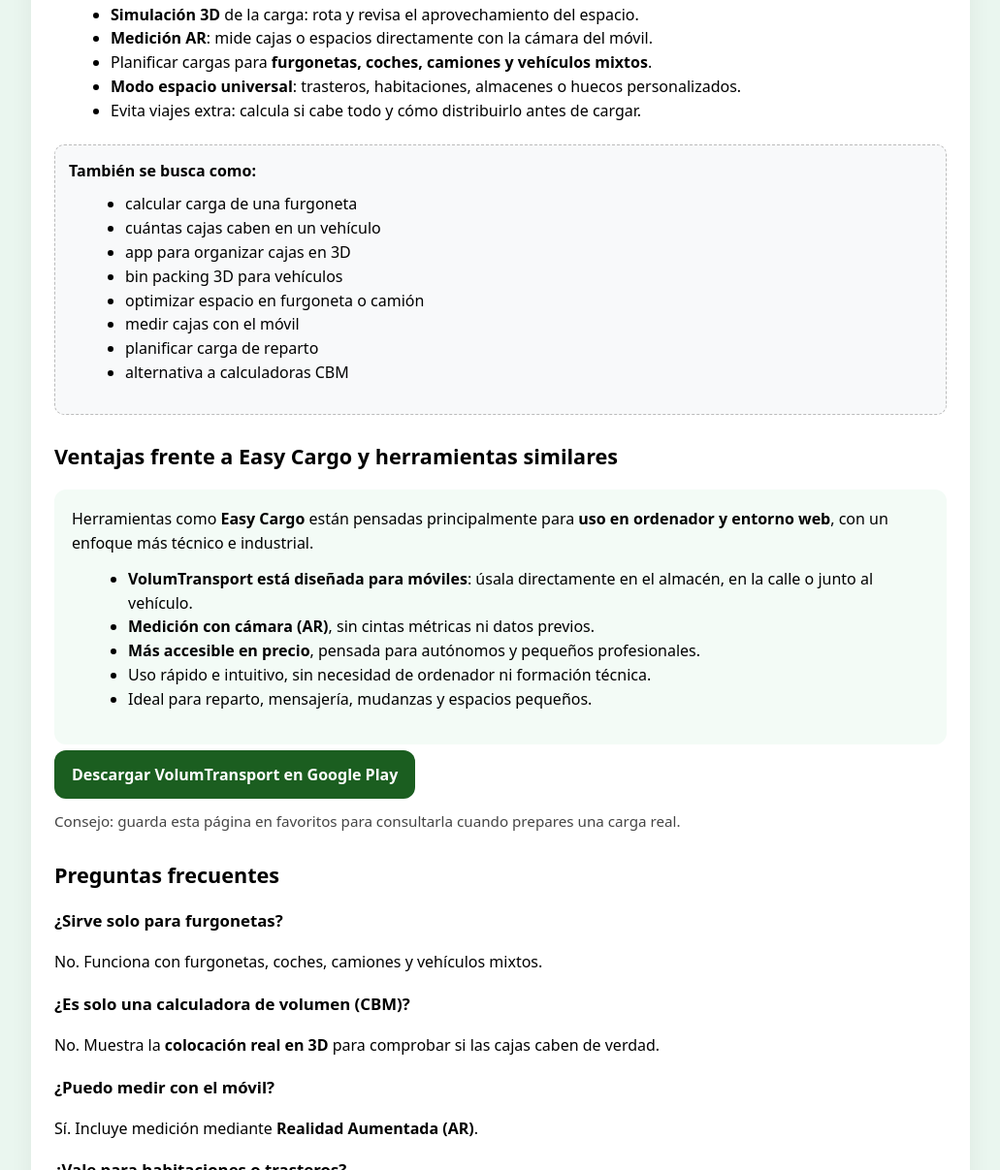
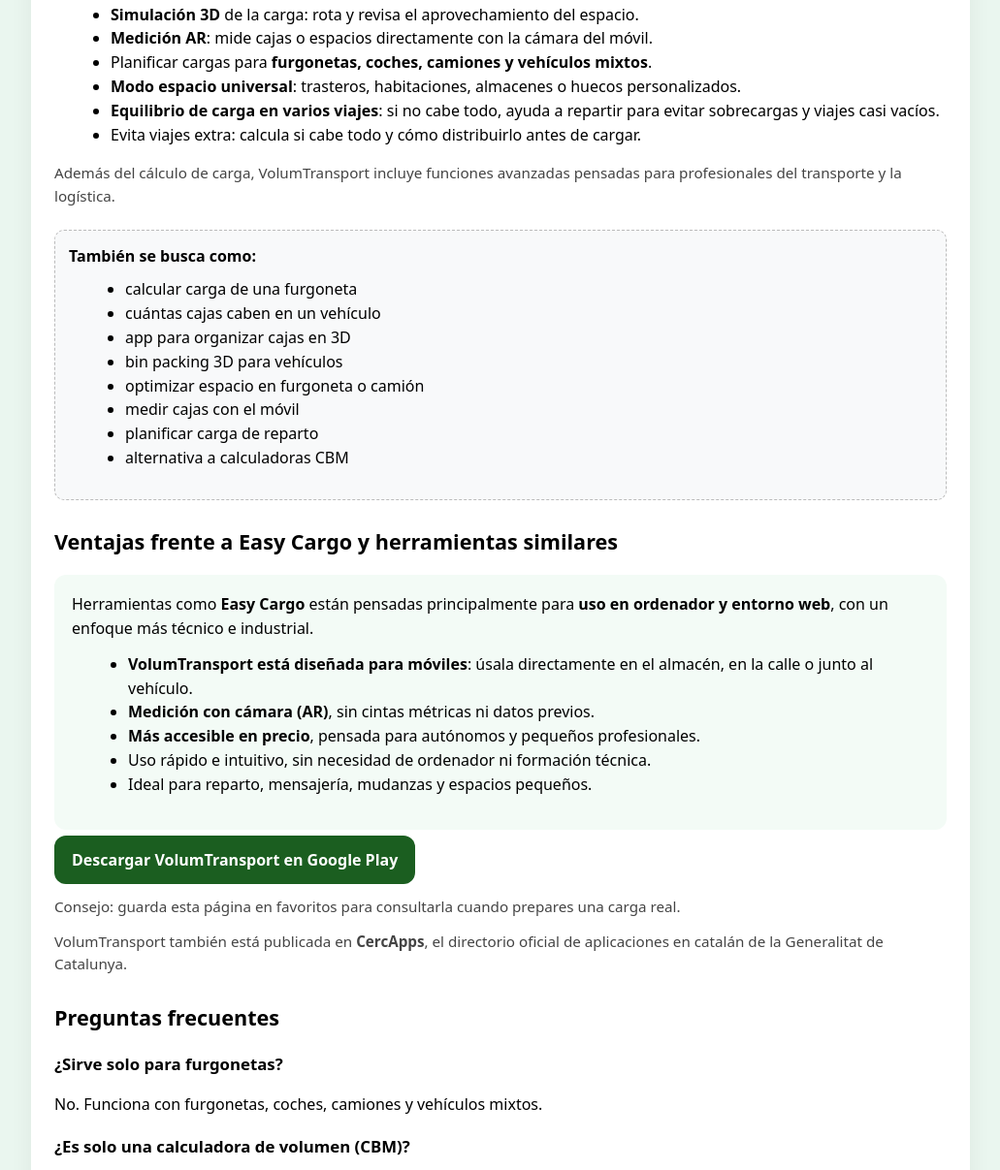
Before and after one commit to sddvsvdv/appherrbri, a plain HTML site: page cajas-vehiculo/index.html in a window 1280 px wide. Shown: the part 397-1604 px from the top of the page at 97% size, without its empty margins (124-1155 px from the left). Drawn offline with Linux system fonts and the light colour scheme.

Commit message:
Enhance index.html with load balancing info
Added features for load balancing and advanced functions.

```diff
--- a/cajas-vehiculo/index.html
+++ b/cajas-vehiculo/index.html
@@ -105,8 +105,14 @@
       <li><strong>Medición AR</strong>: mide cajas o espacios directamente con la cámara del móvil.</li>
       <li>Planificar cargas para <strong>furgonetas, coches, camiones y vehículos mixtos</strong>.</li>
       <li><strong>Modo espacio universal</strong>: trasteros, habitaciones, almacenes o huecos personalizados.</li>
+      <li><strong>Equilibrio de carga en varios viajes</strong>: si no cabe todo, ayuda a repartir para evitar sobrecargas y viajes casi vacíos.</li>
       <li>Evita viajes extra: calcula si cabe todo y cómo distribuirlo antes de cargar.</li>
     </ul>
+
+    <!-- ✅ Frase puente (ligera) -->
+    <p class="small">
+      Además del cálculo de carga, VolumTransport incluye funciones avanzadas pensadas para profesionales del transporte y la logística.
+    </p>
 
     <div class="seo-box">
       <strong>También se busca como:</strong>
@@ -147,6 +153,11 @@
       Consejo: guarda esta página en favoritos para consultarla cuando prepares una carga real.
     </p>
 
+    <!-- ✅ CercApps (solo ES, discreto) -->
+    <p class="small">
+      VolumTransport también está publicada en <strong>CercApps</strong>, el directorio oficial de aplicaciones en catalán de la Generalitat de Catalunya.
+    </p>
+
     <section class="faq">
       <h2>Preguntas frecuentes</h2>
 
```
